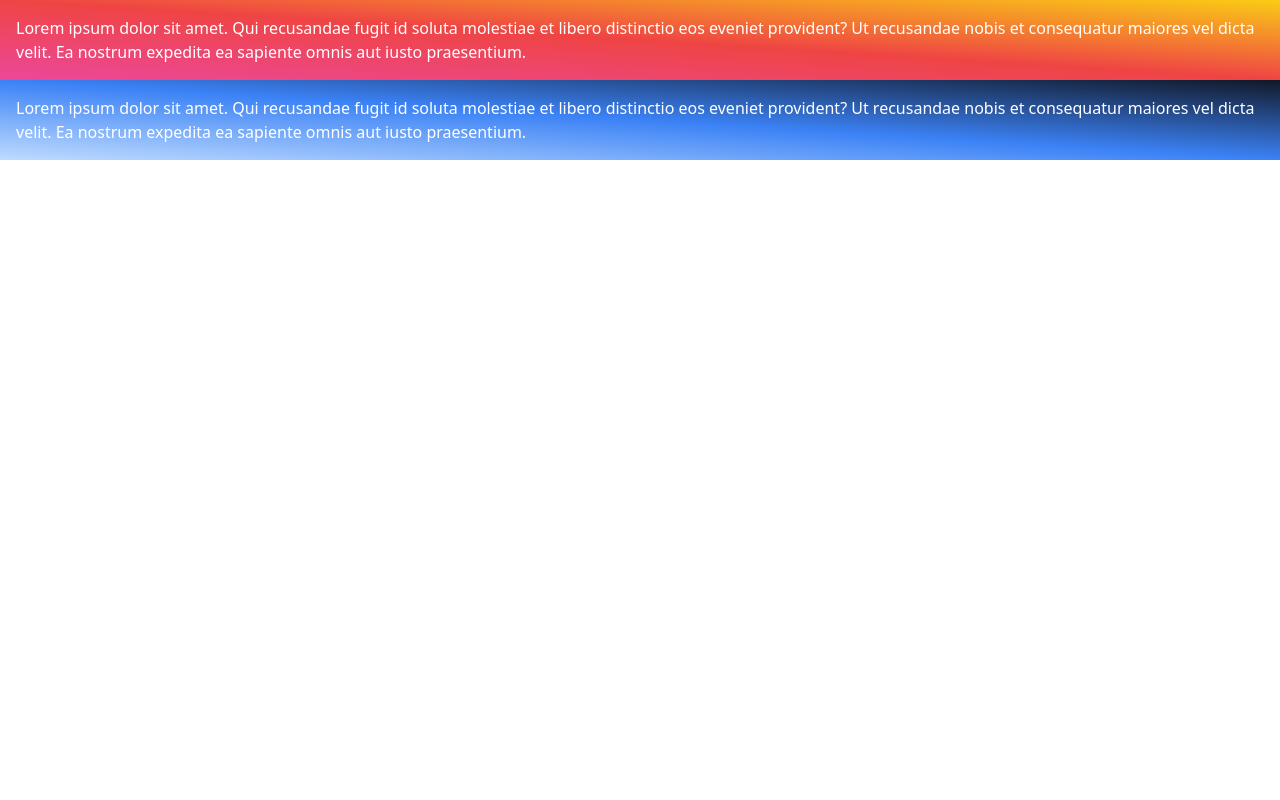
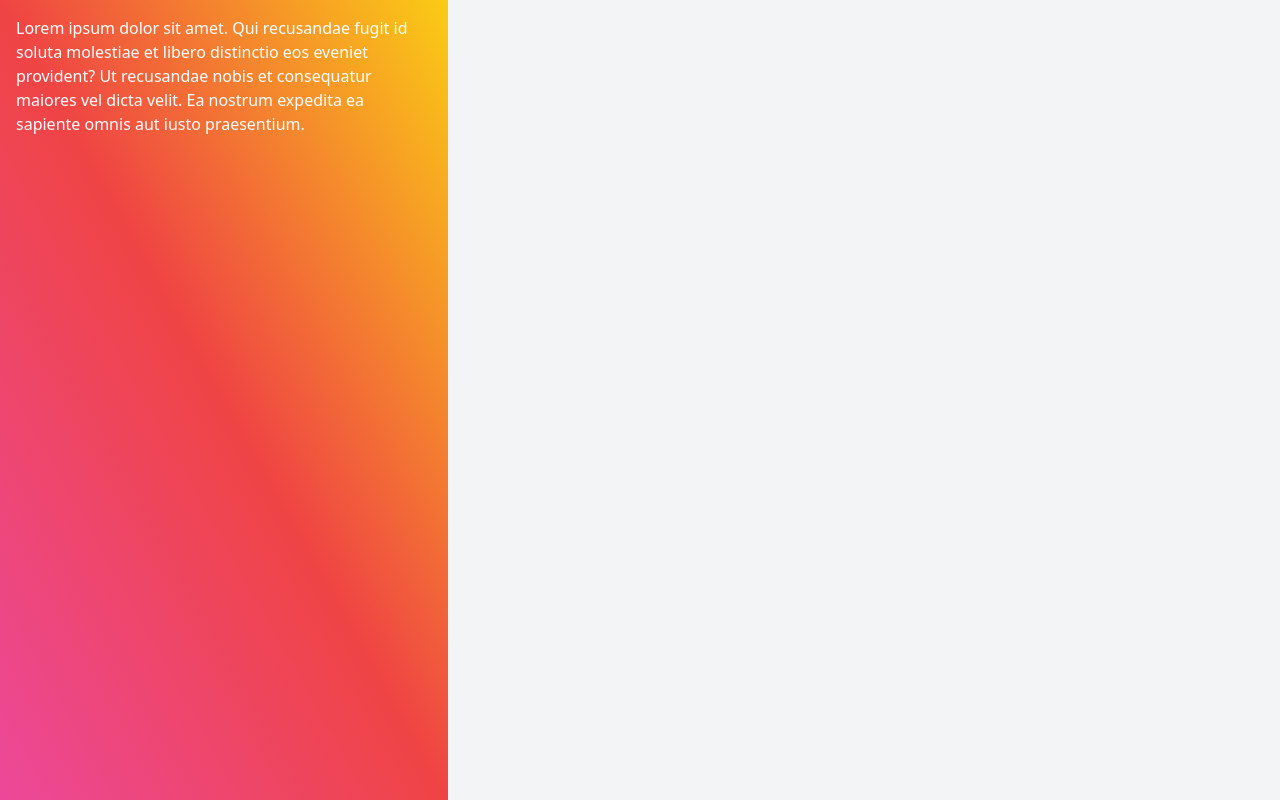
Before and after one commit to joelvitorniino/learning-tailwind, a Next.js app: page / in a window 1280 px wide. Built offline with nearby package versions, Linux system fonts and the light colour scheme.

Commit message:
width and height

```diff
--- a/pages/index.tsx
+++ b/pages/index.tsx
@@ -1,12 +1,8 @@
 export default function Home() {
   return (
     <>
-     <div className="bg-gray-100">
-      <div className="n5 p-4 text-white bg-blue-900 bg-gradient-to-bl from-yellow-400 via-red-500 to-pink-500">
-        Lorem ipsum dolor sit amet. Qui recusandae fugit id soluta molestiae et libero distinctio eos eveniet provident? Ut recusandae nobis et consequatur maiores vel dicta velit. Ea nostrum expedita ea sapiente omnis aut iusto praesentium.
-      </div>
-
-      <div className="n5 p-4 text-white bg-blue-900 bg-gradient-to-bl from-gray-900 via-blue-500 to-blue-200">
+     <div className="bg-gray-100 h-screen">
+      <div className="max-w-md h-screen p-4 text-white bg-blue-900 bg-gradient-to-bl from-yellow-400 via-red-500 to-pink-500">
         Lorem ipsum dolor sit amet. Qui recusandae fugit id soluta molestiae et libero distinctio eos eveniet provident? Ut recusandae nobis et consequatur maiores vel dicta velit. Ea nostrum expedita ea sapiente omnis aut iusto praesentium.
       </div>
      </div>
```
